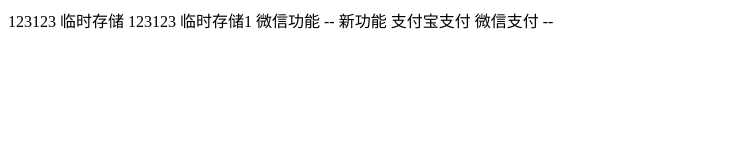
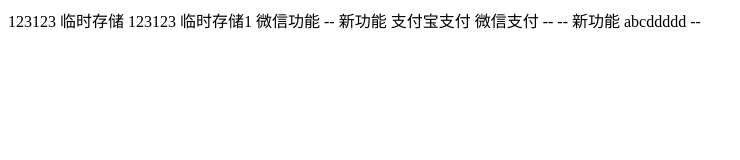
Before and after one commit to kklp2020/Front-end-learning-project, a plain HTML site: page index.html in a window 1280 px wide. Shown: the whole page, without its empty margins (0-740 px from the left). Drawn offline with Linux system fonts and the light colour scheme.

Commit message:
new add...

```diff
--- a/index.html
+++ b/index.html
@@ -12,6 +12,9 @@
     --
         新功能 支付宝支付 微信支付
     --
+    --
+        新功能 abcddddd
+    --
 </body>
 
 </html>
```
